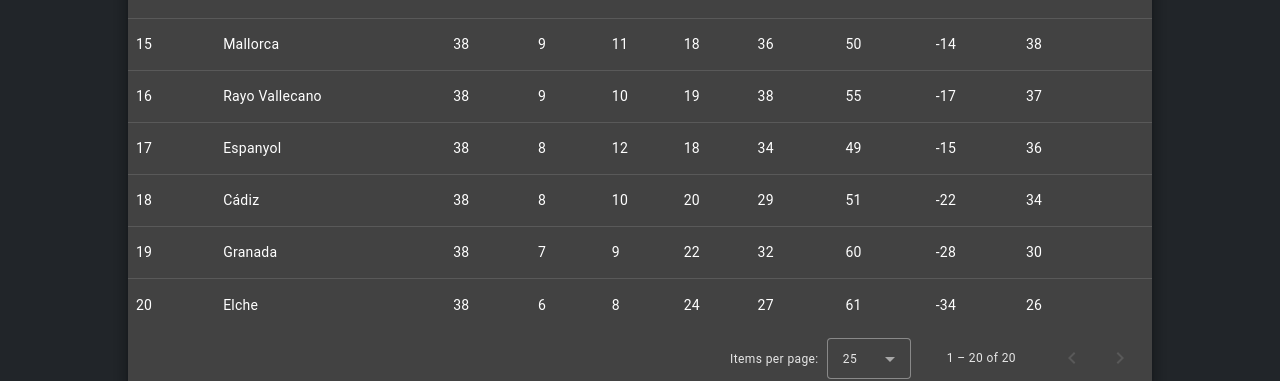
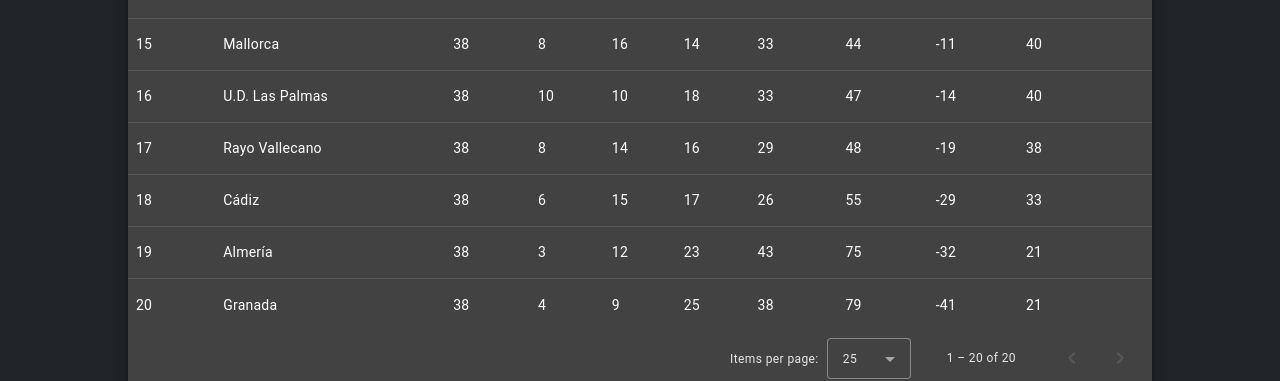
Before and after one commit to Milo0728/moha, an Angular app: page /noticias in a window 1280 px wide. Shown: the part 2048-2429 px from the top of the page. Built offline with nearby package versions, Linux system fonts and the light colour scheme; a web font is replaced by a local one.

Commit message:
actualizando tabla

```diff
--- a/src/app/data/tabla.data.ts
+++ b/src/app/data/tabla.data.ts
@@ -171,72 +171,72 @@
         "posicion": 15,
         "equipo": "Mallorca",
         "partidosJugados": 38,
-        "victorias": 9,
-        "empates": 11,
-        "derrotas": 18,
-        "golesAFavor": 36,
-        "golesEnContra": 50,
-        "diferenciaDeGoles": -14,
-        "puntos": 38
+        "victorias": 8,
+        "empates": 16,
+        "derrotas": 14,
+        "golesAFavor": 33,
+        "golesEnContra": 44,
+        "diferenciaDeGoles": -11,
+        "puntos": 40
     },
     {
         "posicion": 16,
-        "equipo": "Rayo Vallecano",
+        "equipo": "U.D. Las Palmas",
         "partidosJugados": 38,
-        "victorias": 9,
+        "victorias": 10,
         "empates": 10,
-        "derrotas": 19,
-        "golesAFavor": 38,
-        "golesEnContra": 55,
-        "diferenciaDeGoles": -17,
-        "puntos": 37
+        "derrotas": 18,
+        "golesAFavor": 33,
+        "golesEnContra": 47,
+        "diferenciaDeGoles": -14,
+        "puntos": 40
     },
     {
         "posicion": 17,
-        "equipo": "Espanyol",
+        "equipo": "Rayo Vallecano",
         "partidosJugados": 38,
         "victorias": 8,
-        "empates": 12,
-        "derrotas": 18,
-        "golesAFavor": 34,
-        "golesEnContra": 49,
-        "diferenciaDeGoles": -15,
-        "puntos": 36
+        "empates": 14,
+        "derrotas": 16,
+        "golesAFavor": 29,
+        "golesEnContra": 48,
+        "diferenciaDeGoles": -19,
+        "puntos": 38
     },
     {
         "posicion": 18,
         "equipo": "Cádiz",
         "partidosJugados": 38,
-        "victorias": 8,
-        "empates": 10,
-        "derrotas": 20,
-        "golesAFavor": 29,
-        "golesEnContra": 51,
-        "diferenciaDeGoles": -22,
-        "puntos": 34
+        "victorias": 6,
+        "empates": 15,
+        "derrotas": 17,
+        "golesAFavor": 26,
+        "golesEnContra": 55,
+        "diferenciaDeGoles": -29,
+        "puntos": 33
     },
     {
         "posicion": 19,
-        "equipo": "Granada",
+        "equipo": "Almería",
         "partidosJugados": 38,
-        "victorias": 7,
-        "empates": 9,
-        "derrotas": 22,
-        "golesAFavor": 32,
-        "golesEnContra": 60,
-        "diferenciaDeGoles": -28,
-        "puntos": 30
+        "victorias": 3,
+        "empates": 12,
+        "derrotas": 23,
+        "golesAFavor": 43,
+        "golesEnContra": 75,
+        "diferenciaDeGoles": -32,
+        "puntos": 21
     },
     {
         "posicion": 20,
-        "equipo": "Elche",
+        "equipo": "Granada",
         "partidosJugados": 38,
-        "victorias": 6,
-        "empates": 8,
-        "derrotas": 24,
-        "golesAFavor": 27,
-        "golesEnContra": 61,
-        "diferenciaDeGoles": -34,
-        "puntos": 26
+        "victorias": 4,
+        "empates": 9,
+        "derrotas": 25,
+        "golesAFavor": 38,
+        "golesEnContra": 79,
+        "diferenciaDeGoles": -41,
+        "puntos": 21
     }
 ]
```
